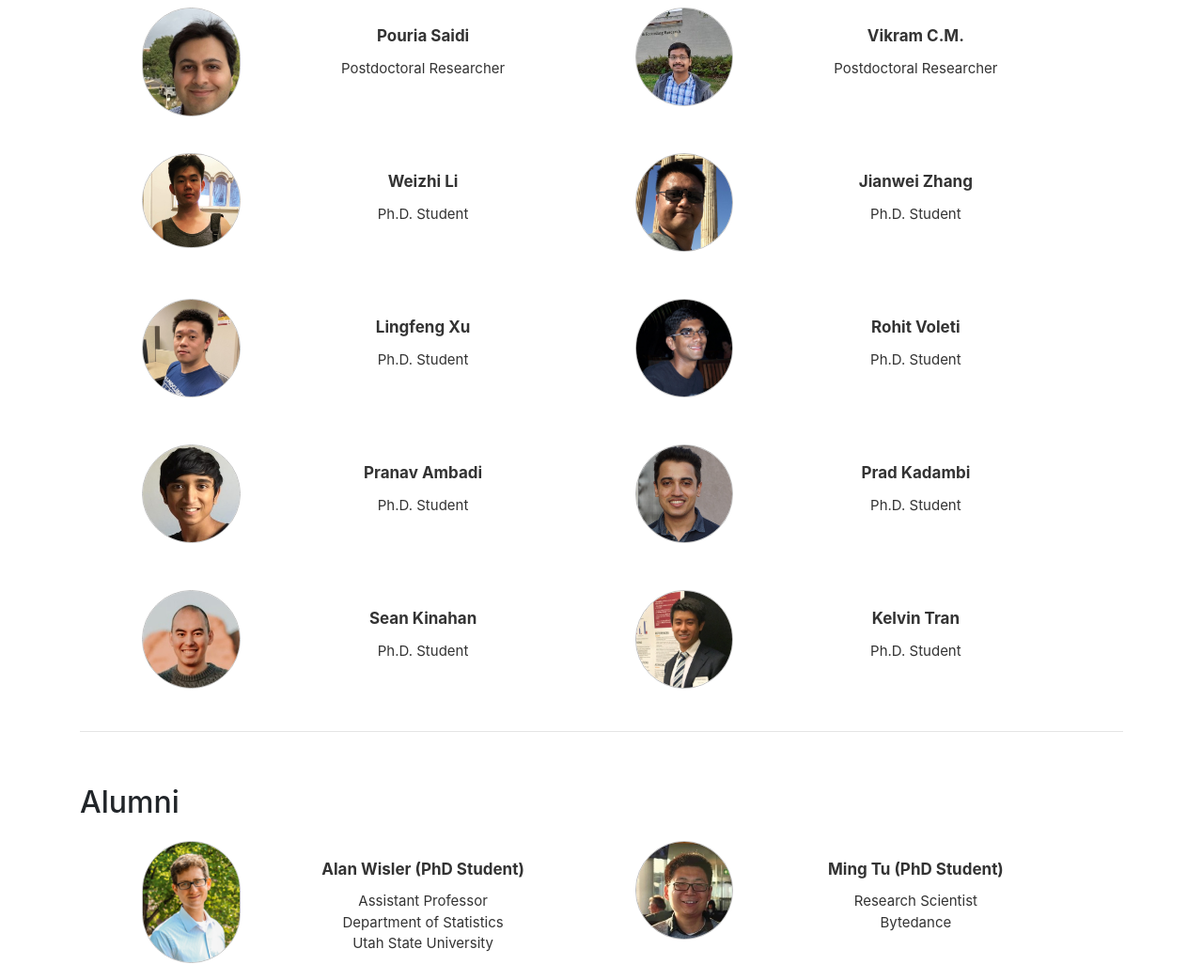
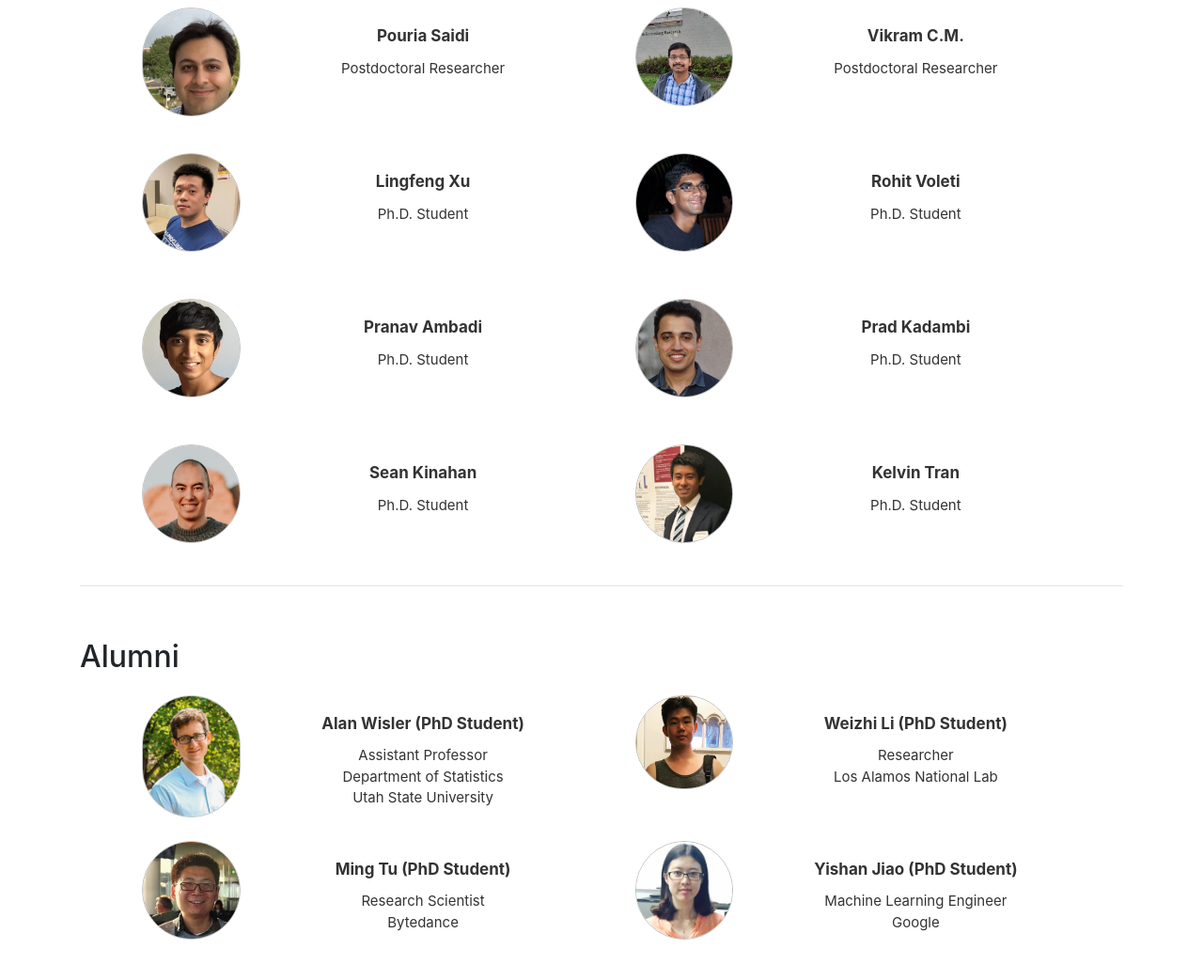
Before and after one commit to visarberisha/visarberisha.github.io, a plain HTML site: page group.html in a window 1280 px wide. Shown: the part 204-1247 px from the top of the page at 94% size. Drawn offline with nearby package versions, Linux system fonts and the light colour scheme.

Commit message:
Update group.html

```diff
--- a/group.html
+++ b/group.html
@@ -78,32 +78,6 @@
 
                   </div>
               </div>
-
-                  <div class = "people">
-                      <img class = "peopleDP" src = "images/weizhi.jpg" height="140" width="140"/>
-                      <div class="peopleInfo">
-                          <p class = "name">
-                              <b><a target="_blank" style="text-decoration:none">Weizhi Li </a></b>
-                          </p>
-                          <p class="qualification">
-                               Ph.D. Student
-                          </p>
-
-                      </div>
-                  </div>
-
-                  <div class = "people">
-                      <img class = "peopleDP" src = "images/jianwei2.jpg" height="140" width="140"/>
-                      <div class="peopleInfo">
-                          <p class = "name">
-                              <b><a target="_blank" style="text-decoration:none">Jianwei Zhang</a></b>
-
-                          </p>
-                          <p class="qualification">
-                               Ph.D. Student
-                          </p>
-                      </div>
-                  </div>
 
                   <div class = "people">
                       <img class = "peopleDP" src = "images/lingfeng.jpg" height="140" width="140"/>
@@ -207,6 +181,19 @@
                       </div>
 
                       <div class = "people">
+                          <img class = "peopleDP" src = "images/weizhi.jpg" height="140" width="140"/>
+                          <div class="peopleInfo">
+                              <p class = "name">
+                                  <b><a target="_blank" style="text-decoration:none">Weizhi Li (PhD Student)</a></b>
+                              </p>
+                              <p class="qualification">
+                                   Researcher <br>
+                                   Los Alamos National Lab
+                              </p>
+                          </div>
+                      </div>
+
+                      <div class = "people">
                           <img class = "peopleDP" src = "images/mingtu.jpg" height="140" width="140"/>
                           <div class="peopleInfo">
                               <p class = "name">
```
